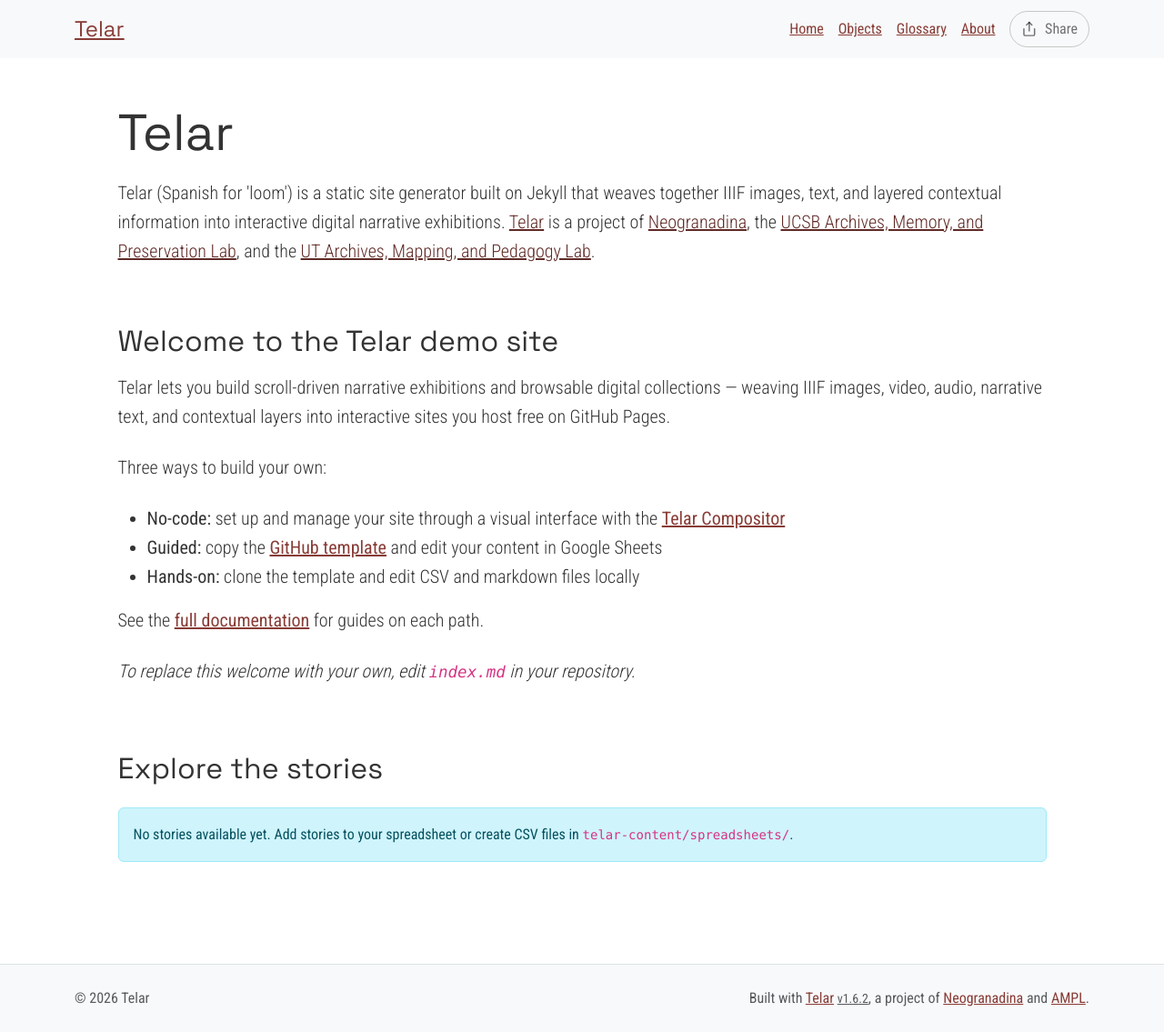
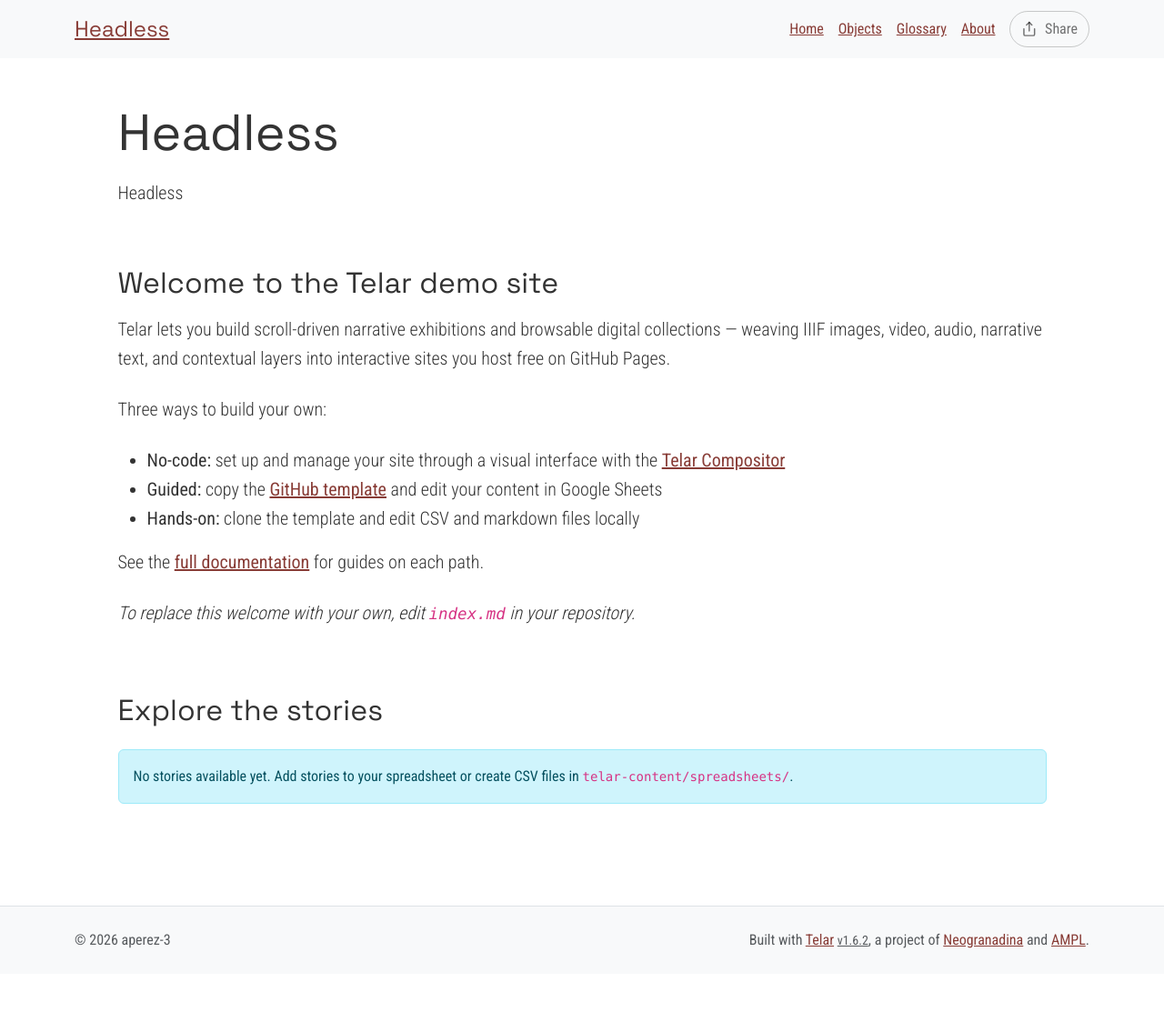
Before and after one commit to aperez-3/headless, a Jekyll site: the page built from index.md, in a window 1280 px wide. Shown: the whole page at 91% size. Built offline with Jekyll 4.4.1, drawn with Linux system fonts in a browser that asks for light colours; after the commit the page ends 1071 px from its top, so only the background shows below that.

Commit message:
Set up site configuration and starter content

```diff
--- a/_config.yml
+++ b/_config.yml
@@ -2,11 +2,11 @@
 # https://telar.org
 
 # Site Settings
-title: "Telar"
-description: "Telar (Spanish for 'loom') is a static site generator built on Jekyll that weaves together IIIF images, text, and layered contextual information into interactive digital narrative exhibitions. <a href='https://github.com/UCSB-AMPLab/telar'>Telar</a> is a project of <a href='https://neogranadina.org'>Neogranadina</a>, the <a href='https://ampl.clair.ucsb.edu/'>UCSB Archives, Memory, and Preservation Lab</a>, and the <a href='https://liberalarts.utexas.edu/history/'>UT Archives, Mapping, and Pedagogy Lab</a>."
-url: "https://ampl.clair.ucsb.edu"
-baseurl: "/telar"
-author: ""
+title: "Headless"
+description: "Headless"
+url: "https://aperez-3.github.io"
+baseurl: "/headless"
+author: "aperez-3"
 email: ""
 telar_theme: "trama" # Options: trama, paisajes, neogranadina, santa-barbara, austin, or custom
 logo: ""
@@ -18,7 +18,7 @@
   show_on_homepage: true # Set to false to hide stories section from homepage (stories still accessible via direct URL)
   show_story_steps: true # Set to false to hide "Step X" overlay in stories
   show_object_credits: true # Set to true to display object credits badge (bottom-left corner, dismissable)
-  include_demo_content: true # Fetch demo stories from content.telar.org. Switch this off to hide demo stories and their content.
+  include_demo_content: false # Fetch demo stories from content.telar.org. Switch this off to hide demo stories and their content.
 
 # Collection Interface Settings
 collection_interface:
@@ -45,7 +45,7 @@
 #    - If using GitHub Pages: GitHub Actions will automatically discover tab GIDs and fetch CSVs
 #    - If running locally: Run `python3 scripts/fetch_google_sheets.py` before building
 google_sheets:
-  enabled: true
+  enabled: false
   published_url: "https://docs.google.com/spreadsheets/d/e/2PACX-1vT9eeRoyQCr1j-1uDaWBm-rgZNXtn9A-mepL0I4dqDTx2-E_6gbVD-8x0DYDVhppiAzrFpd20_9cr3z/pubhtml"
 
 #
--- a/telar-content/spreadsheets/glossary.csv
+++ b/telar-content/spreadsheets/glossary.csv
@@ -2,6 +2,4 @@
 id_término,titulo,definición
 # Make it lower-case and avoid spaces.,# Please provide a title — this is required.,"Panel content: write text here, paste markdown, or the name of an .md file in /components/texts/glossary/ (the .md extension is required)"
 # Escríbelo en minúsculas y sin espacios.,# Incluye un título: este campo es obligatorio.,"Contenido del panel: escribe texto aquí, pega markdown, o indica un archivo archivo .md en /components/texts/glossary/ (la extensión .md es obligatoria)"
-telar,Telar,"Telar (Spanish for 'loom') is a minimal-computing framework that weaves together IIIF images, audio, video, and texts to create layered visual narratives for digital scholarship, public exhibitions, community storytelling, and classroom projects. Learn more at [Telar.org](https://telar.org)
-
-Telar es un marco de computación mínima que entreteje imágenes IIIF, audio, video y textos en narrativas visuales por capas para humanidades digitales, exposiciones públicas, narrativa comunitaria y proyectos en el salón de clase. Aprende más en [Telar.org](https://telar.org)"
+telar,Telar,"Telar (Spanish for 'loom') is a minimal-computing framework that weaves together IIIF images, audio, video, and texts to create layered visual narratives for digital scholarship, public exhibitions, community storytelling, and classroom projects. Learn more at [Telar.org](https://telar.org)"
--- a/telar-content/spreadsheets/plantilla_en_blanco.csv
+++ /dev/null
@@ -1,5 +0,0 @@
-paso,objeto,página,x,y,zoom,inicio_clip,fin_clip,bucle,texto_alt,pregunta,respuesta,boton_capa1,contenido_capa1,boton_capa2,contenido_capa2
-#,id_objeto de la pestaña objetos / objects,para objetos con múltiples páginas,Posición horizontal 0-1 (0.5 = centro),Posición vertical 0-1 (0.5 = centro),1.0 = imagen completa,"Tiempo de inicio para clips de video/audio, ej. ""1:30"" (m:ss) o ""90"" (segundos)",Tiempo de fin para clips de video/audio,sí para repetir el clip (loop),"Describe lo que se ve en esta vista ampliada para lectores de pantalla. Si se deja vacío, se usa la descripción de imagen del objeto.",Encabezado para este paso,Texto breve de 1-2 oraciones,"Texto opcional del botón (predeterminado: ""Saber más"")","Contenido del panel: escribe texto aquí, pega markdown, o indica ruta a archivo .md (ej. tu-historia/archivo.md)","Texto opcional del segundo botón (predeterminado: ""Profundizar más"")","Segundo panel: escribe texto aquí, pega markdown, o indica ruta a archivo .md"
-1,telar-placeholder,,,,,,,,,pregunta,respuesta,,,,
-2,telar-placeholder,,,,,,,,,pregunta,respuesta,,,,
-3,telar-placeholder,,,,,,,,,pregunta,respuesta,,,,
--- a/telar-content/spreadsheets/project.csv
+++ b/telar-content/spreadsheets/project.csv
@@ -3,4 +3,3 @@
 #,# Must match the tab name exactly. Use lowercase letters and hyphens (e.g. allegorical-woman),Story title,Optional subtitle,Optional attribution (supports markdown),"If ""yes"", then users will need the key you set in _config.yml to access this story."
 #,# Debe coincidir con el nombre de la pestaña exactamente. Usa letras minúsculas y guiones (p. ej. mujer-alegorica),Título de la historia,Subtítulo opcional,Atribución opcional (admite markdown),"Si ""sí"", los usuarios deberán utilizar la clave que fijes en _config.yml"
 1,blank_template,replace me with your title,,,FALSE
-2,plantilla_en_blanco,reemplázame con tu título,,,FALSE
```
Also changed, not shown: telar-content/texts/stories/plantilla_en_blanco/ejemplo-panel.md (deleted, +0 -9 lines).
